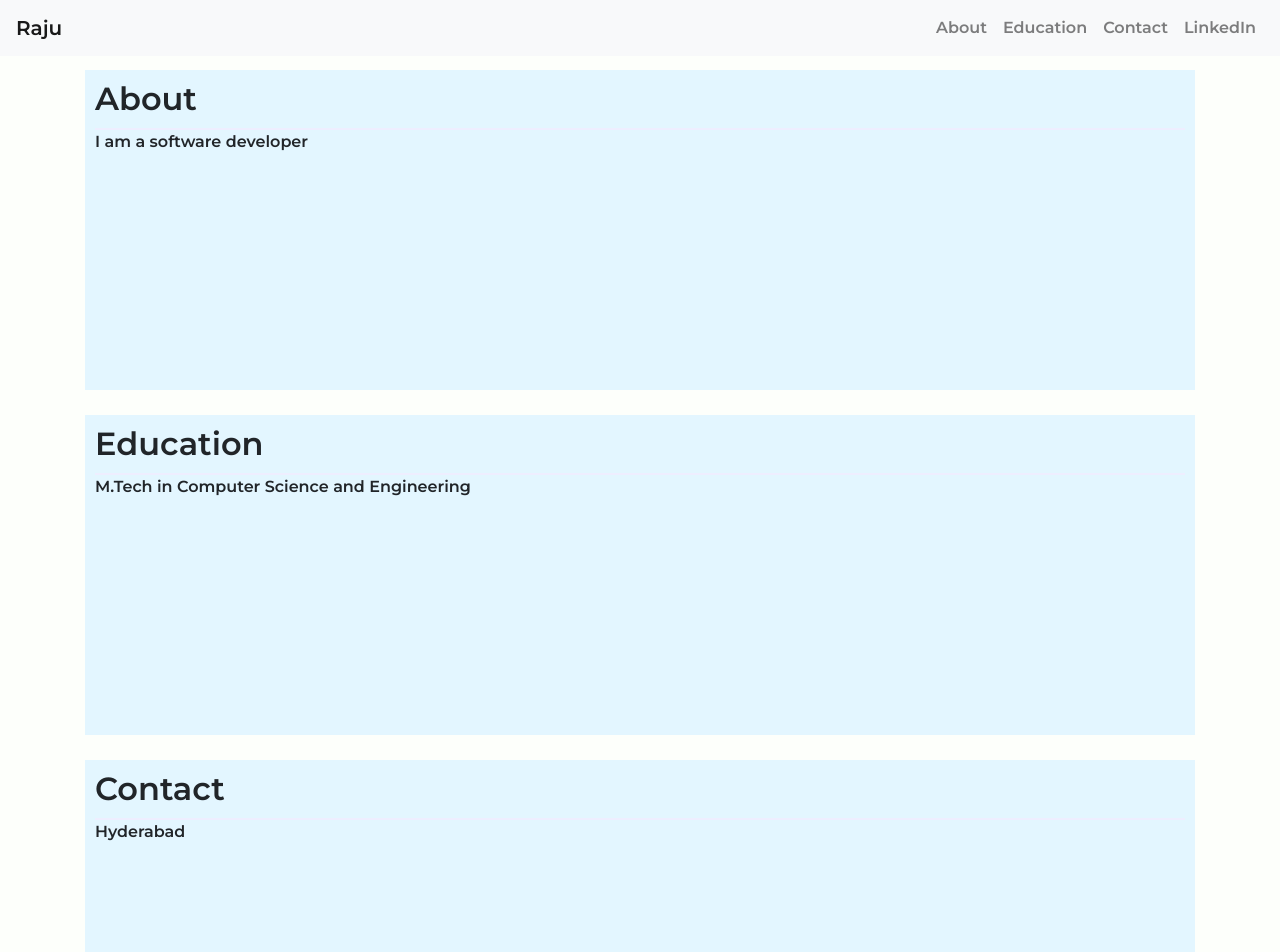
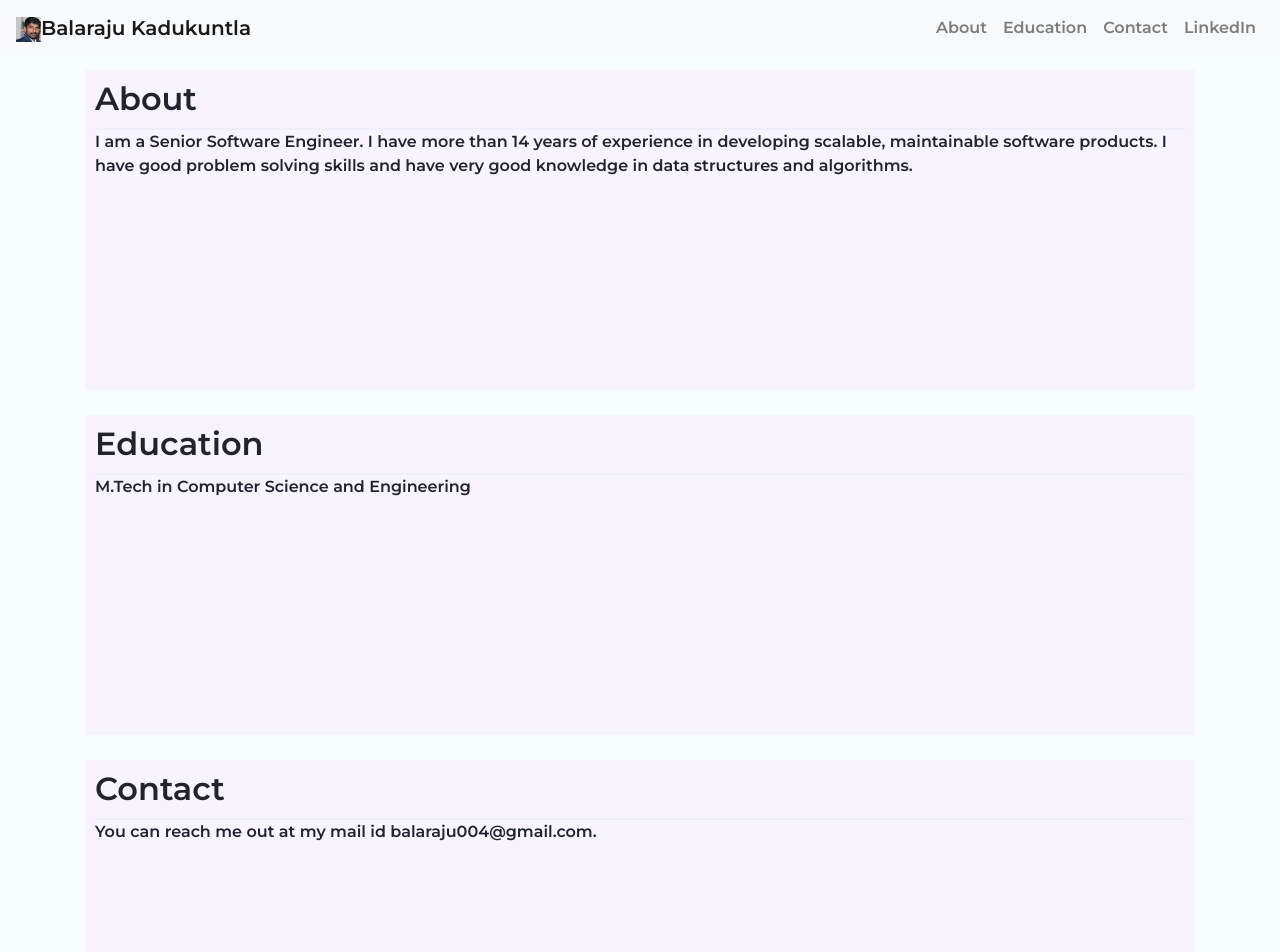
Before and after one commit to BalarajuK/portfolio, a React (Create React App) app: page / in a window 1280 px wide. Shown: the top 952 px of the page. Built offline with nearby package versions, Linux system fonts and the light colour scheme.

Commit message:
Adding profile picture

```diff
--- a/src/components/App.js
+++ b/src/components/App.js
@@ -1,11 +1,12 @@
 import React, {Component} from 'react';
 import Config from '../constants/config.json';
 import Header from './Header.js';
+import Logo from './Logo.js'
 
 class App extends Component {
     state = {
         Dark: false
-    }
+    };
 
     componentDidMount() {
         document.title = Config.Name + "'s Portfolio"
@@ -27,6 +28,7 @@ class App extends Component {
                         </a>
                     ))}
             >
+                <Logo />
                 {Config.Name}
             </Header>
             {Config.Sections.map(section => section.Link ? null : (
--- a/src/constants/config.json
+++ b/src/constants/config.json
@@ -1,11 +1,11 @@
 {
-  "Name": "Raju",
+  "Name": "Balaraju Kadukuntla",
   "Description": "Software Engineer",
-  "Image": "",
+  "Image": "/assets/images/profile.png",
   "Sections": [
     {
       "Name" : "About",
-      "Content" : "I am a software developer"
+      "Content" : "I am a Senior Software Engineer. I have more than 14 years of experience in developing scalable, maintainable software products. I have good problem solving skills and have very good knowledge in data structures and algorithms."
     },
     {
       "Name" : "Education",
@@ -13,7 +13,7 @@
     },
     {
       "Name" : "Contact",
-      "Content" : "Hyderabad"
+      "Content" : "You can reach me out at my mail id balaraju004@gmail.com."
     },
     {
       "Name" : "LinkedIn",
--- a/src/styles/App.scss
+++ b/src/styles/App.scss
@@ -5,7 +5,7 @@
       margin-bottom: 25px;
       min-height: 40vh;
       padding: 10px;
-      background-color: #e3f6ff;
+      background-color: #f7f3ff;
       h2{
         border-bottom: 2px solid #eef;
         padding-bottom: 10px;
--- a/src/styles/index.scss
+++ b/src/styles/index.scss
@@ -1,6 +1,6 @@
 body{
   font-family: "Montserrat";
-  background-color: #fdfffb;
+  background-color: #f6fcff;
   padding-top: 70px;
   @import "App";
 }
```
